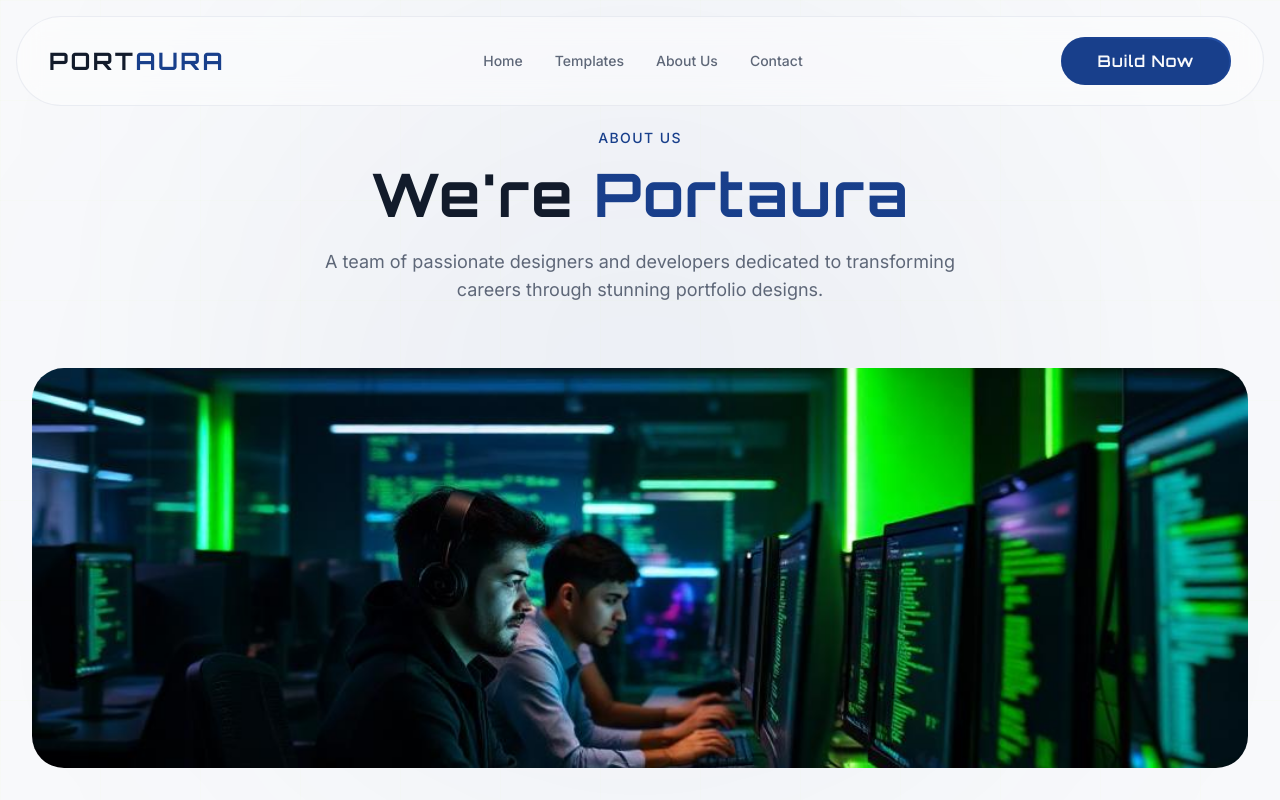
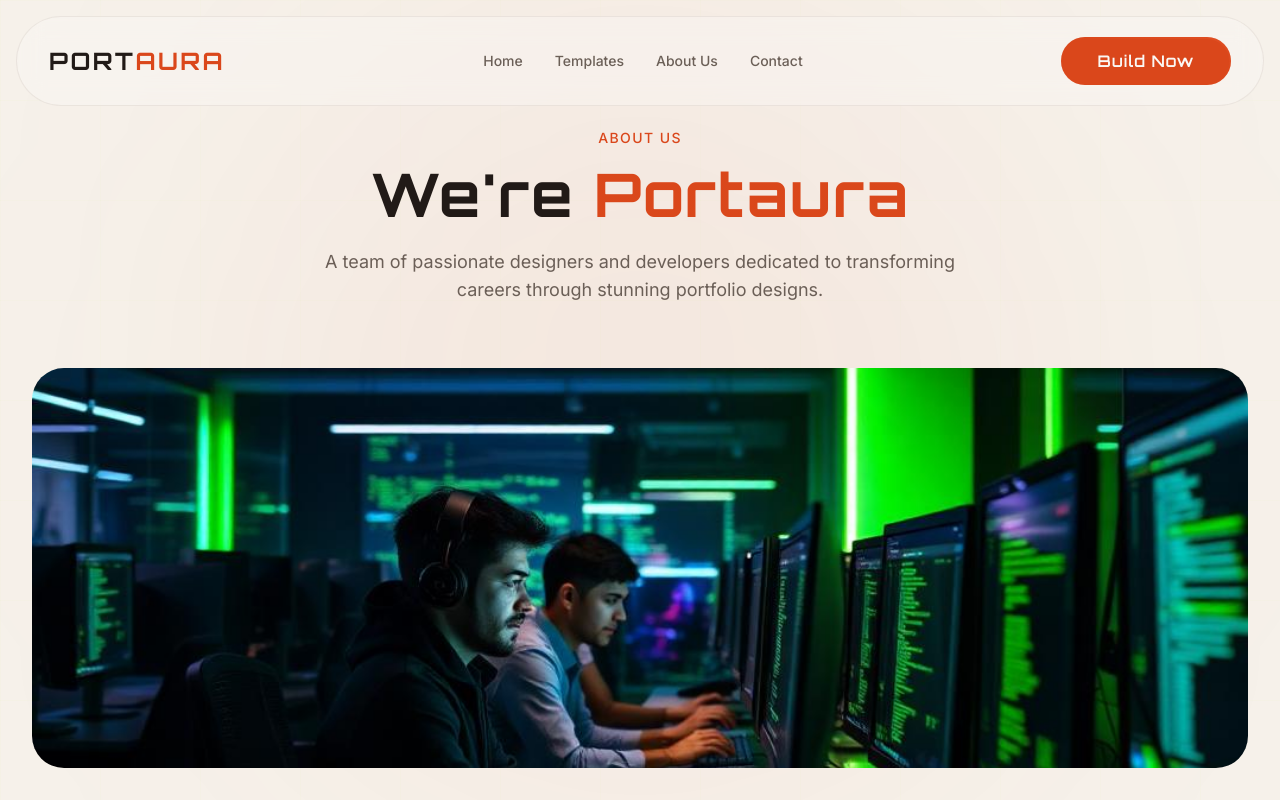
Before and after one commit to hilets/portauraio, a React (Vite) app: page /about in a window 1280 px wide. Shown: the top 800 px of the page. Built offline with nearby package versions, Linux system fonts and the light colour scheme; the HTML template or start-up script is replaced by a standard one.

Commit message:
Changes
Co-authored-by: hilets <155195091+hilets@users.noreply.github.com>

```diff
--- a/src/index.css
+++ b/src/index.css
@@ -72,51 +72,51 @@
   }
 
   .theme-minimal {
-    /* Cool blue-grey minimal palette */
-    --background: 220 30% 98%;
-    --foreground: 220 40% 12%;
+    /* Warm cream nas.com inspired palette */
+    --background: 35 38% 94%;
+    --foreground: 20 18% 11%;
 
-    --card: 0 0% 100%;
-    --card-foreground: 220 40% 12%;
+    --card: 35 35% 97%;
+    --card-foreground: 20 18% 11%;
 
-    --popover: 0 0% 100%;
-    --popover-foreground: 220 40% 12%;
+    --popover: 35 35% 97%;
+    --popover-foreground: 20 18% 11%;
 
-    --primary: 220 70% 32%;
-    --primary-foreground: 220 30% 98%;
+    --primary: 14 78% 48%;
+    --primary-foreground: 35 38% 97%;
 
-    --secondary: 220 26% 92%;
-    --secondary-foreground: 220 40% 18%;
+    --secondary: 35 22% 88%;
+    --secondary-foreground: 20 18% 14%;
 
-    --muted: 220 22% 94%;
-    --muted-foreground: 220 12% 42%;
+    --muted: 35 24% 90%;
+    --muted-foreground: 25 10% 38%;
 
-    --accent: 220 80% 58%;
-    --accent-foreground: 220 30% 98%;
+    --accent: 14 82% 56%;
+    --accent-foreground: 35 38% 97%;
 
-    --destructive: 0 72% 55%;
+    --destructive: 0 72% 50%;
     --destructive-foreground: 0 0% 99%;
 
-    --border: 220 22% 88%;
-    --input: 220 22% 88%;
-    --ring: 220 70% 32%;
+    --border: 30 20% 84%;
+    --input: 30 20% 84%;
+    --ring: 14 78% 48%;
 
     --radius: 0.75rem;
 
-    --lime: 220 70% 32%;
-    --lime-glow: 220 80% 58%;
-    --dark: 220 30% 97%;
-    --dark-lighter: 220 26% 94%;
-    --dark-card: 0 0% 100%;
+    --lime: 14 78% 48%;
+    --lime-glow: 14 82% 60%;
+    --dark: 35 38% 94%;
+    --dark-lighter: 35 30% 91%;
+    --dark-card: 35 35% 97%;
 
-    --gradient-primary: linear-gradient(135deg, hsl(220 70% 32%), hsl(220 80% 55%));
-    --gradient-dark: linear-gradient(180deg, hsl(220 30% 98%), hsl(220 26% 92%));
-    --gradient-glow: radial-gradient(circle at center, hsl(220 80% 58% / 0.18), transparent 70%);
+    --gradient-primary: linear-gradient(135deg, hsl(14 78% 48%), hsl(28 90% 58%));
+    --gradient-dark: linear-gradient(180deg, hsl(35 38% 95%), hsl(35 24% 88%));
+    --gradient-glow: radial-gradient(circle at center, hsl(14 82% 56% / 0.18), transparent 70%);
     --gradient-lime: var(--gradient-primary);
 
-    --shadow-primary: 0 10px 40px hsl(220 70% 32% / 0.15);
+    --shadow-primary: 0 10px 40px hsl(14 78% 48% / 0.18);
     --shadow-lime: var(--shadow-primary);
-    --shadow-card: 0 1px 3px hsl(220 30% 20% / 0.06), 0 8px 24px hsl(220 30% 20% / 0.06);
+    --shadow-card: 0 1px 3px hsl(20 30% 18% / 0.06), 0 8px 24px hsl(20 30% 18% / 0.06);
 
     --font-heading: 'Inter', sans-serif;
     --font-body: 'Inter', sans-serif;
```
